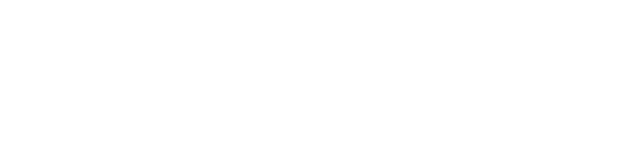
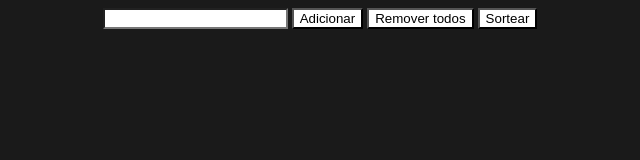
Before and after one commit to ArtMiranda/sorteador, a plain HTML site: page index.html in a window 1280 px wide. Shown: the whole page, without its empty margins (320-960 px from the left). Drawn offline with Linux system fonts and the light colour scheme.

Commit message:
array storage working

```diff
--- a/app.js
+++ b/app.js
@@ -0,0 +1,42 @@
+let array = [];
+let input = document.getElementById("textInput");
+
+addEventListener('keypress', e => {
+    if (e.key == "Enter") {
+
+        avoidBlank();
+    }
+})
+
+function avoidBlank(){
+    if(input.value == ""){
+        alert("Campo vazio");
+    }
+    else{
+        add();
+    }
+}
+
+function add(){
+    array.push(input.value);
+
+    console.log(array);
+
+    input.value = "";
+}
+
+function removeAll(){
+    array = [];
+
+    console.log(array);
+
+    print();
+}
+
+function sort(){
+   Math.round Math.random();
+}
+
+function print(){
+
+}
--- a/index.html
+++ b/index.html
@@ -5,10 +5,19 @@
     <meta http-equiv="X-UA-Compatible" content="IE=edge">
     <meta name="viewport" content="width=device-width, initial-scale=1.0">
     <title>Sorteador</title>
+    <link rel="stylesheet" href="style.css">
 </head>
 <body>
+    <div class="container">
+    <input type="text" id="textInput">
+    <button onclick="avoidBlank()">Adicionar</button>
+    <button onclick="removeAll()">Remover todos</button>
+    <button onclick="sort()">Sortear</button>
 
 
+
+    <p id="displaySorted"></p>
+    </div>
 </body>
 <script src="app.js"></script>
 </html>
--- a/style.css
+++ b/style.css
@@ -0,0 +1,21 @@
+*{
+    margin: none;
+    padding: none;
+    background-color: #1a1a1a;
+}
+
+button{
+    color: black;
+    background-color: white;
+    text-align: center;
+}
+
+#textInput{
+    text-align: center;
+    background-color: white;
+    color: black;
+}
+
+.container{
+    text-align: center;
+}
```
